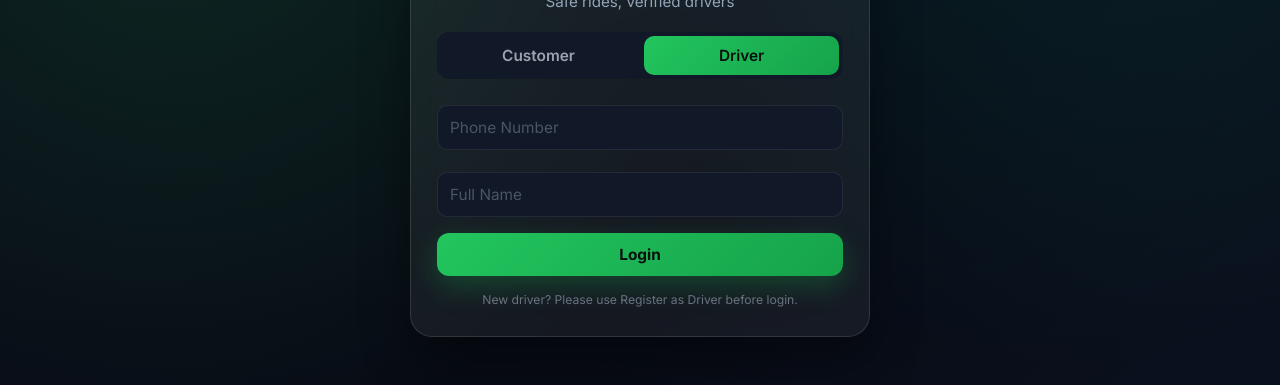
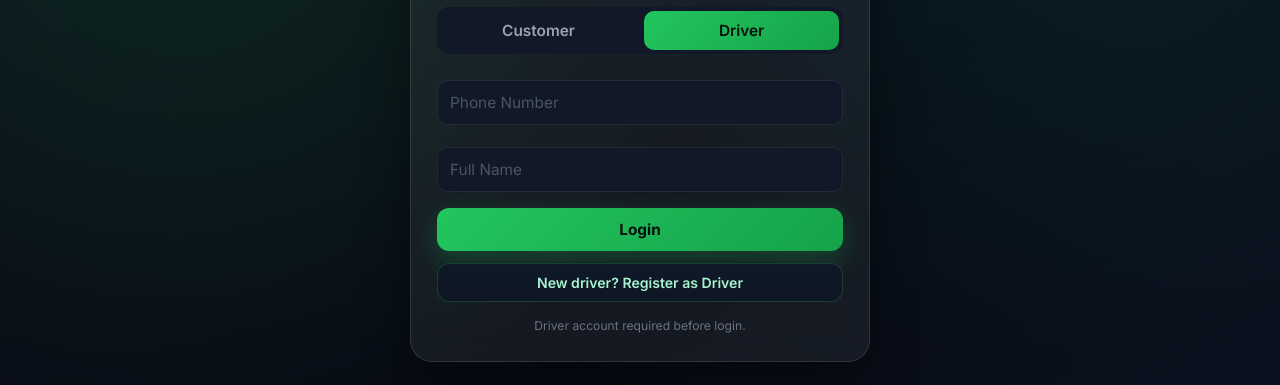
Before and after one commit to thimansh399-sys/DriveEase, a React (Create React App) app in the folder frontend/: page /login in a window 1280 px wide. Both pictures are taken after a click on the button "Driver". Shown: the part 308-693 px from the top of the page. Built offline with nearby package versions, Linux system fonts and the light colour scheme; no server answers.

Commit message:
Add driver register action below login button

```diff
--- a/frontend/src/pages/Login.js
+++ b/frontend/src/pages/Login.js
@@ -208,6 +208,16 @@ function Login({ onLogin }) {
                 {mode === 'login' ? 'New user? Register first' : 'Already registered? Back to login'}
               </button>
             )}
+
+            {role === 'driver' && (
+              <button
+                type="button"
+                className="login-secondary-action"
+                onClick={() => navigate('/register-driver')}
+              >
+                New driver? Register as Driver
+              </button>
+            )}
           </form>
 
           <p className="login-modern-footer">
@@ -215,7 +225,7 @@ function Login({ onLogin }) {
               ? (mode === 'register'
                   ? 'Create your customer account first, then login.'
                   : 'First time user? Please register first.')
-              : 'New driver? Please use Register as Driver before login.'}
+              : 'Driver account required before login.'}
           </p>
         </div>
       </div>
```
